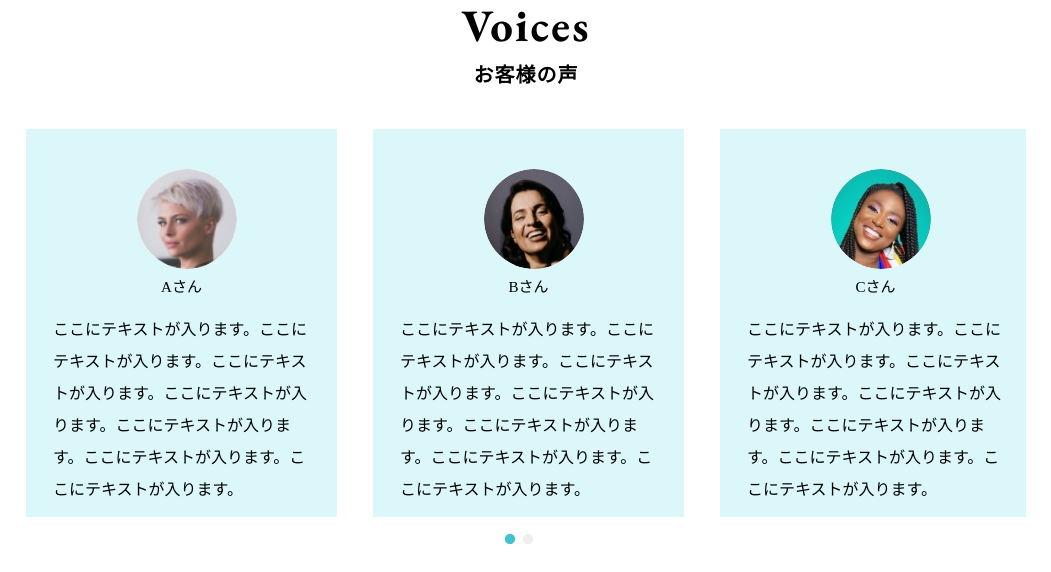
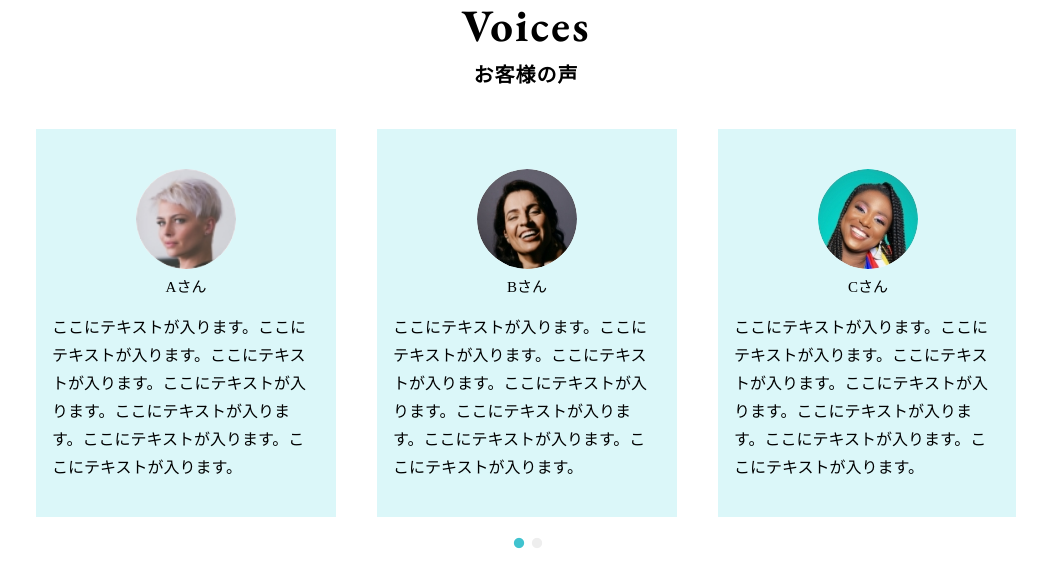
Before and after one commit to pandanokokoro/Kira-meki-Cream, a plain HTML site: page index.html in a window 1280 px wide. Shown: the part 1597-2169 px from the top of the page, 114-1165 px from the left. Drawn offline with nearby package versions, Linux system fonts and the light colour scheme; some packages are replaced by stand-ins of ours.

Commit message:
commit 20241204

```diff
--- a/assets/style/style.scss
+++ b/assets/style/style.scss
@@ -312,7 +312,7 @@ component > accordion-panel
         padding: mvw(24) mvw(24) mvw(24);
         align-items: center;
         line-height: 1;
-        margin-bottom: mvw(14);
+        margin-bottom: mvw(18);
     }
 }
 .accordion__header-question {
@@ -352,7 +352,6 @@ component > accordion-panel
 .accordion__content {
     display: none;
     margin-top: vw(-4);
-
 }
 .accordion__content-active {
     display: block;
@@ -557,7 +556,7 @@ component > accordion-panel
 .slide {
     margin: 0 auto;
     @include mq() {
-        max-width: 1000px;
+        max-width: 980px;
         display: flex;
 
     }
@@ -577,16 +576,14 @@ component > accordion-panel
     padding: vw(28) vw(15);
     margin: 0 vw(55) vw(10);
     @include mq() {
-        width: mvw(311);
-        // max-width: mvw(300);
+        width: mvw(300);
         height: mvw(388);
-        padding: mvw(40) mvw(27) mvw(4);
+        padding: mvw(40) mvw(16) mvw(10);
         margin: {
-            left: mvw(21);
+            left: mvw(26);
             right: mvw(15);
             bottom: mvw(5)
         };
-
     }
 }
 .prev-arrow {
@@ -600,7 +597,7 @@ component > accordion-panel
         cursor: pointer;
         width: mvw(48);
         height: mvw(48);
-        left: mvw(-78);
+        left: mvw(-88);
     }
 }
 .next-arrow {
@@ -613,7 +610,7 @@ component > accordion-panel
         cursor: pointer;
         width: mvw(48);
         height: mvw(48);
-        right: mvw(-78);
+        right: mvw(-88);
     }
 }
 
@@ -621,7 +618,8 @@ component > accordion-panel
     bottom: vw(-22);
     left: vw(-4);
     @include mq() {
-        bottom: mvw(-35);
+        bottom: mvw(-39);
+        left: mvw(-4);
     }
 }
 .slick-dots li {
@@ -653,6 +651,7 @@ component > accordion-panel
     margin-bottom: vw(8);
     padding-left: 10px;
     @include mq() {
+        margin-right: mvw(10);
         margin-bottom: mvw(8);
     }
 }
@@ -677,6 +676,7 @@ component > accordion-panel
     line-height: 2;
     @include mq() {
         font-size: mvw(16);
+        line-height: 1.75;
     }
 }
 
@@ -699,8 +699,8 @@ component > accordion-panel
     padding: 0 vw(16) vw(13);
     margin-bottom: vw(47);
     @include mq() {
-        padding: 0 mvw(16) mvw(17);
-        margin-bottom: mvw(50);
+        padding: 0 mvw(16) mvw(15);
+        margin-bottom: mvw(48);
     }
 }
 
@@ -715,8 +715,8 @@ component > accordion-panel
     bottom: 20px;
     padding-right: vw(16);
     @include mq() {
-        max-width: mvw(1230);
-        margin-top: mvw(8);
+        max-width: mvw(1323);
+        margin-top: mvw(7);
     }
 }
 .back-to-top__button {
@@ -781,8 +781,8 @@ component > accordion-panel
     @include mq() {
         font-size: mvw(14);
         gap: mvw(32);
-        margin: 0;
-        padding-left: mvw(55);
+        margin: mvw(2) 0 0;
+        padding-left: mvw(57);
     }
 }
 .footer__nav-item {
```
Also changed, not shown: assets/style/style.css, 1 other file.
